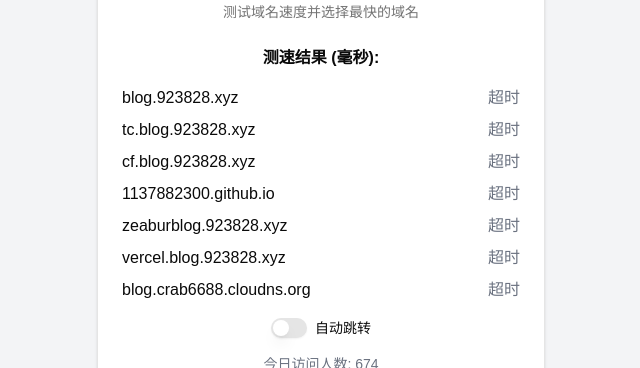
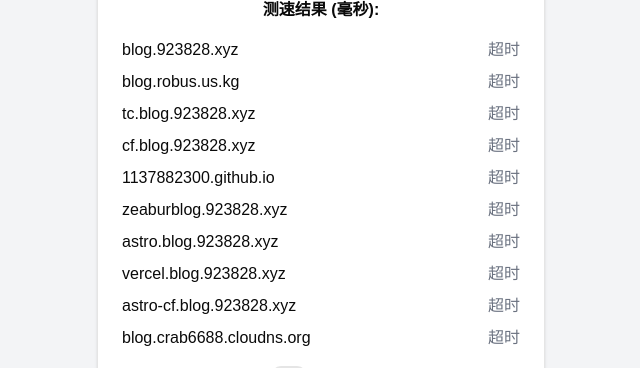
Before and after one commit to 1137882300/go-speed-blog, a Next.js app: page / in a window 1280 px wide. Shown: the part 292-660 px from the top of the page, without its empty margins (319-959 px from the left). Built offline with nearby package versions, Linux system fonts and the light colour scheme; no server answers.

Commit message:
add-domain

```diff
--- a/components/speed-test-toggle.tsx
+++ b/components/speed-test-toggle.tsx
@@ -9,12 +9,15 @@
 
 const domains = [
   'https://blog.923828.xyz',
+  'https://blog.robus.us.kg',
   'https://tc.blog.923828.xyz',
   'https://cf.blog.923828.xyz',
   'https://1137882300.github.io',
   'https://zeaburblog.923828.xyz',
+  'https://astro.blog.923828.xyz',
   'https://vercel.blog.923828.xyz',
-  'https://blog.crab6688.cloudns.org'
+  'https://astro-cf.blog.923828.xyz',
+  'https://blog.crab6688.cloudns.org',
 ]
 
 // 添加速度等级的类型
```
